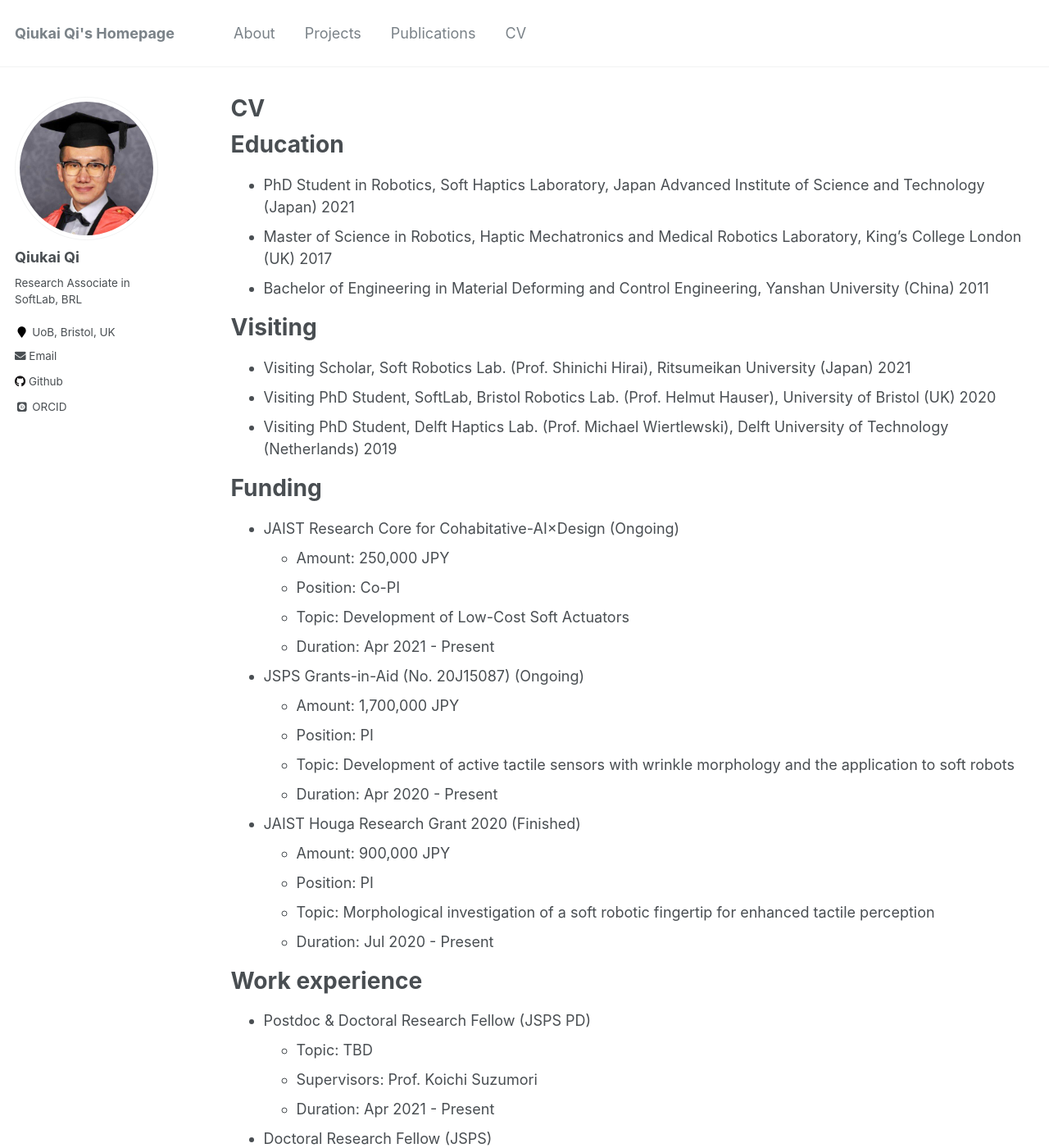
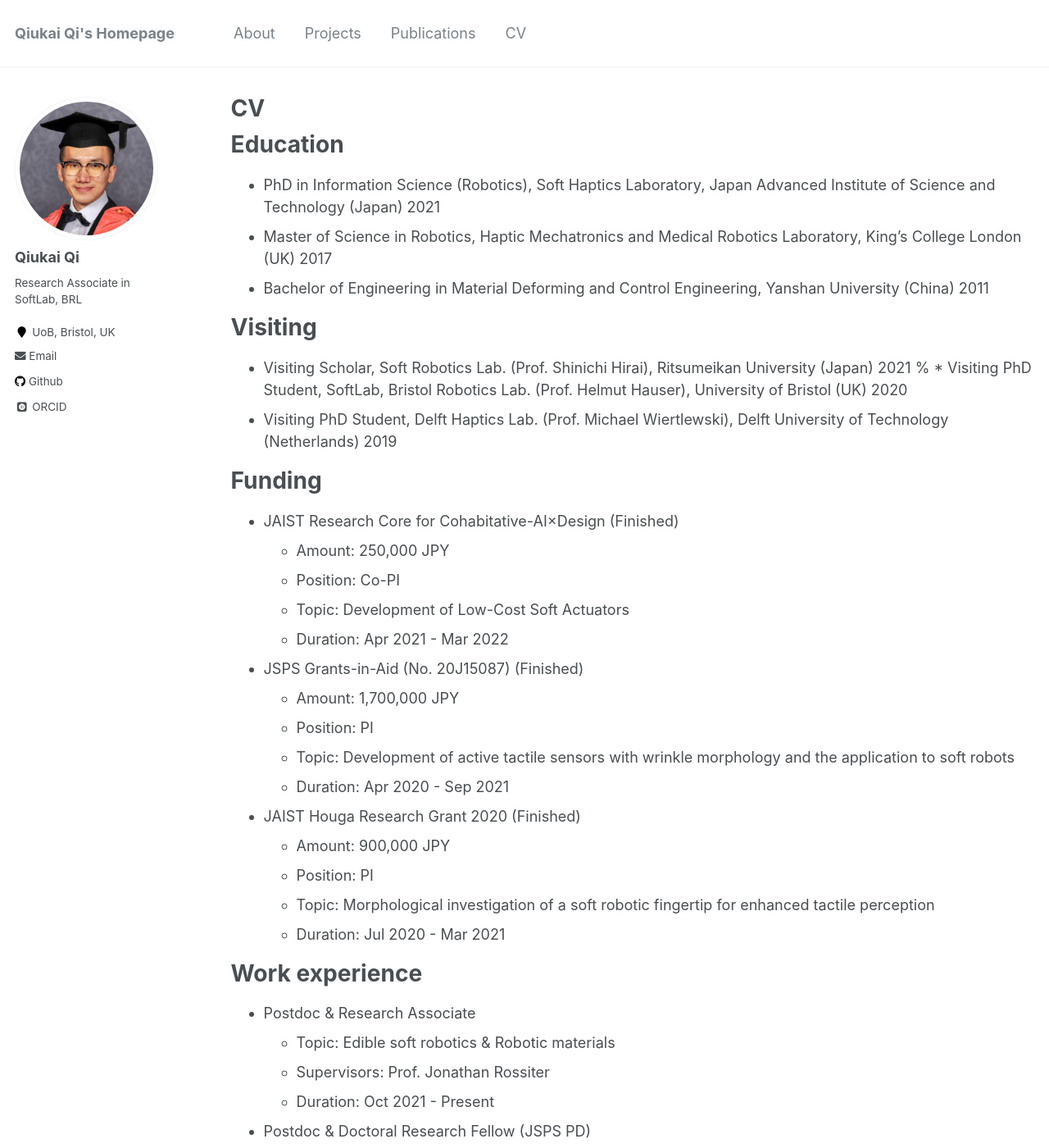
Before and after one commit to QiukaiQi/qiukaiqi.github.io, a Jekyll site: the page built from _pages/CV.md, in a window 1280 px wide and 1400 px high. Shown: the whole window at 82% size. Built offline with Jekyll 4.4.1, drawn with Linux system fonts in a browser that asks for light colours; some web fonts are replaced; some of the changed text lies outside the part shown.

Commit message:
Update CV.md

```diff
--- a/_pages/CV.md
+++ b/_pages/CV.md
@@ -12,44 +12,49 @@ redirect_from:
 
 Education
 ======
-* PhD Student in Robotics, Soft Haptics Laboratory, Japan Advanced Institute of Science and Technology (Japan) 2021
+* PhD in Information Science (Robotics), Soft Haptics Laboratory, Japan Advanced Institute of Science and Technology (Japan) 2021
 * Master of Science in Robotics, Haptic Mechatronics and Medical Robotics Laboratory, King's College London (UK) 2017
 * Bachelor of Engineering in Material Deforming and Control Engineering, Yanshan University (China) 2011
 
 Visiting
 ======
 * Visiting Scholar, Soft Robotics Lab. (Prof. Shinichi Hirai), Ritsumeikan University (Japan) 2021
-* Visiting PhD Student, SoftLab, Bristol Robotics Lab. (Prof. Helmut Hauser), University of Bristol (UK) 2020
+% * Visiting PhD Student, SoftLab, Bristol Robotics Lab. (Prof. Helmut Hauser), University of Bristol (UK) 2020
 * Visiting PhD Student, Delft Haptics Lab. (Prof. Michael Wiertlewski), Delft University of Technology (Netherlands) 2019
 
 Funding
 ======
-* JAIST Research Core for Cohabitative-AI×Design (Ongoing)
+* JAIST Research Core for Cohabitative-AI×Design (Finished)
   * Amount: 250,000 JPY
   * Position: Co-PI
   * Topic: Development of Low-Cost Soft Actuators
-  * Duration: Apr 2021 - Present
+  * Duration: Apr 2021 - Mar 2022
 
-* JSPS Grants-in-Aid (No. 20J15087) (Ongoing)
+* JSPS Grants-in-Aid (No. 20J15087) (Finished)
   * Amount: 1,700,000 JPY
   * Position: PI
   * Topic: Development of active tactile sensors with wrinkle morphology and the application to soft robots
-  * Duration: Apr 2020 - Present
+  * Duration: Apr 2020 - Sep 2021
 
 * JAIST Houga Research Grant 2020 (Finished)
   * Amount: 900,000 JPY
   * Position: PI
   * Topic: Morphological investigation of a soft robotic fingertip for enhanced tactile perception
-  * Duration: Jul 2020 - Present
+  * Duration: Jul 2020 - Mar 2021
 
 Work experience
 ======
+* Postdoc & Research Associate
+  * Topic: Edible soft robotics & Robotic materials
+  * Supervisors: Prof. Jonathan Rossiter
+  * Duration: Oct 2021 - Present
+
 * Postdoc & Doctoral Research Fellow (JSPS PD)
-  * Topic: TBD
+  * Topic: Soft robotic microbial devices
   * Supervisors: Prof. Koichi Suzumori
-  * Duration: Apr 2021 - Present
+  * Duration: Apr 2021 - Sep 2021
 
-* Doctoral Research Fellow (JSPS)
+* Doctoral Research Fellow (JSPS DC2)
   * Topic: Morphological computation in tactile sensing and perception
   * Supervisors: Prof. Van Anh Ho and Prof. Shogo Okada
   * Duration: Apr 2020 - Mar 2021
@@ -111,6 +116,7 @@ Reviews
   * IEEE Transaction on Haptics (ToH)
   * IPO Bioinspiration & Biomimetics (BIBM)
   * IPO Smart Materials & Structures (SMS)
+  * IPO Machine Learning: Science and Technology
   * Frontiers in Robotics and AI
   * Advanced Robotics
 
```
